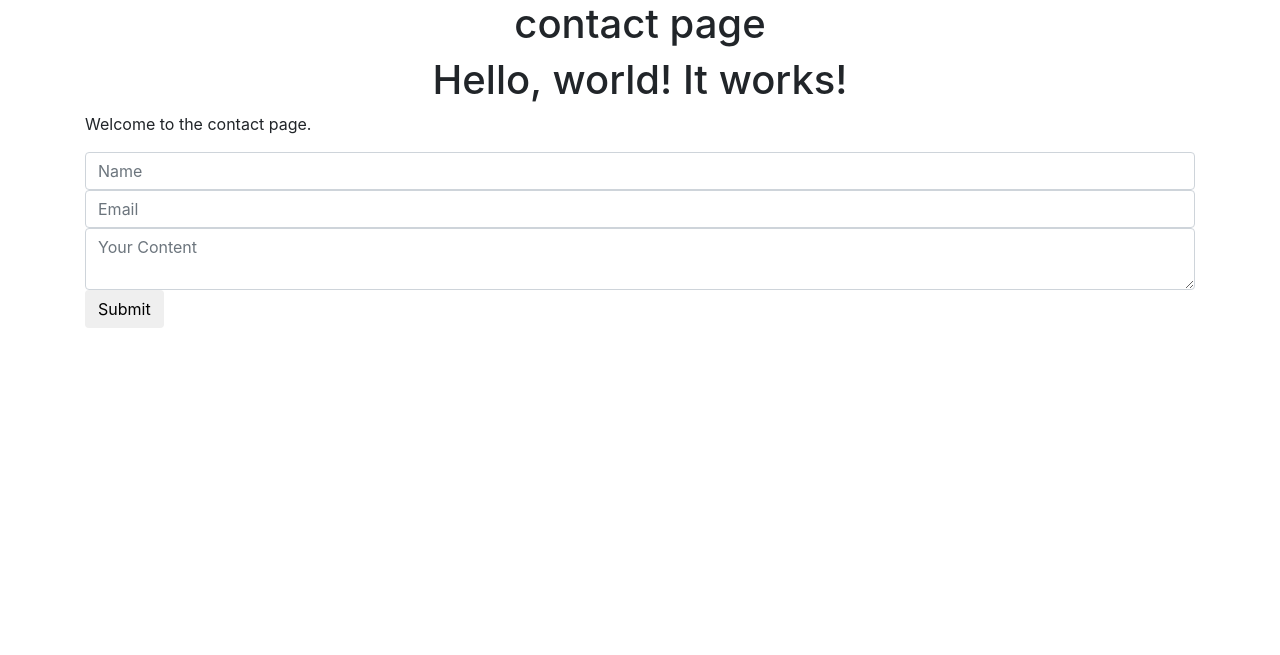
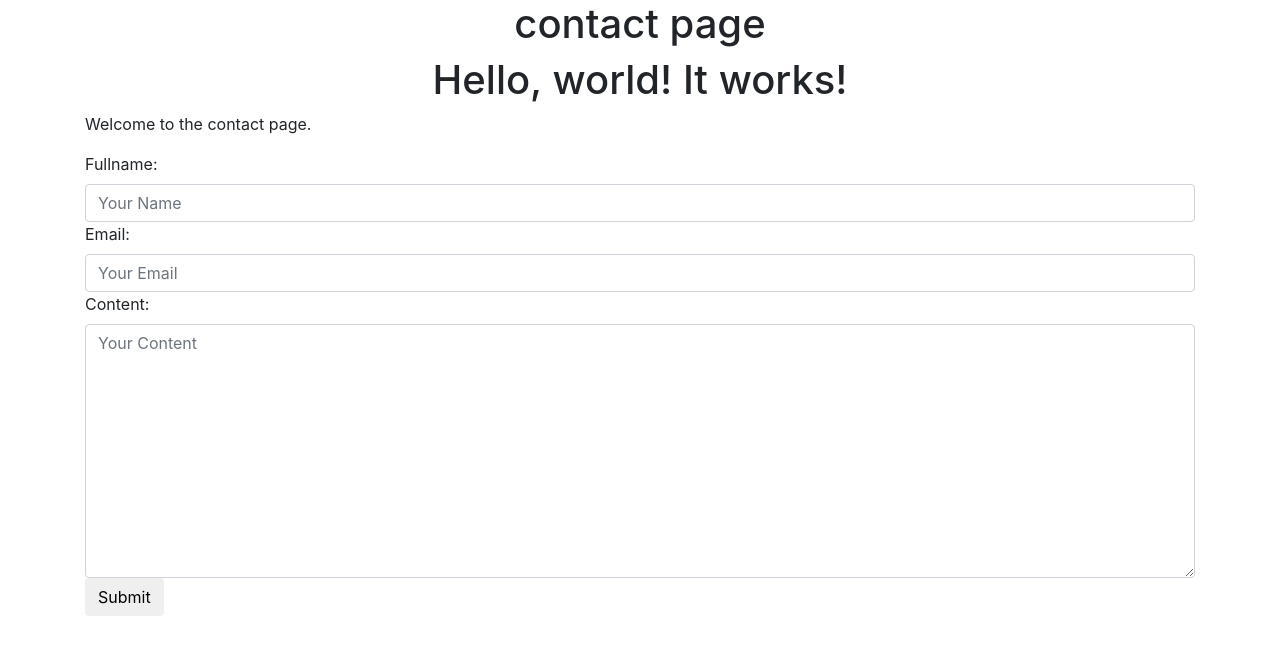
Before and after one commit to antonius24/eCommerce, a Django app: page /contact/ in a window 1280 px wide. Shown: the top 655 px of the page. Run offline with Django 3.2, Linux system fonts and the light colour scheme; some libraries are stand-ins or nearby versions.

Commit message:
Using Django form instead of hard coded html form. Add customized email data clean logic

```diff
--- /dev/null
+++ b/Development/eCommerce/src/ecommerce/forms.py
@@ -0,0 +1,25 @@
+from django import forms
+
+class ContactForm(forms.Form):
+	fullname = forms.CharField(
+		widget=forms.TextInput(
+			attrs={
+			"class": "form-control",
+			"placeholder": "Your Name"}))
+	email = forms.EmailField(
+		widget=forms.EmailInput(
+			attrs={
+			"class": "form-control",
+			"placeholder": "Your Email"}))
+	content = forms.CharField(
+		widget=forms.Textarea(
+			attrs={
+			"class": "form-control",
+			"placeholder": "Your Content"}))
+
+	# Self email clean method
+	def clean_email(self):
+		email = self.cleaned_data.get("email")
+		if not "gmail.com" in email:
+			raise forms.ValidationError("Email has to be gmail.com")
+		return email
--- a/Development/eCommerce/src/ecommerce/views.py
+++ b/Development/eCommerce/src/ecommerce/views.py
@@ -1,6 +1,6 @@
 from django.http import HttpResponse
 from django.shortcuts import render
-
+from .forms import ContactForm
 def home_page_old(request):
 	html_ = """
 	<!doctype html>
@@ -44,12 +44,16 @@ def about_page(request):
 	return render(request, "home_page.html", context)
 
 def contact_page(request):
+	contact_form = ContactForm(request.POST or None)
 	context = {
 		"title":"contact page",
-		"content":" Welcome to the contact page."
+		"content":" Welcome to the contact page.",
+		"form": contact_form
 	}
-	if request.method == "POST":
-		print(request.POST.get('fullname'))
-		print(request.POST.get('email'))
-		print(request.POST.get('content'))
+	if contact_form.is_valid():
+		print(contact_form.cleaned_data)
+	# if request.method == "POST":
+	# 	print(request.POST.get('fullname'))
+	# 	print(request.POST.get('email'))
+	# 	print(request.POST.get('content'))
 	return render(request, "contact/view.html", context)
--- a/Development/eCommerce/src/templates/contact/view.html
+++ b/Development/eCommerce/src/templates/contact/view.html
@@ -20,11 +20,15 @@
     	<div class='col'>
     		<p>{{ content }} </p>
         <form method='POST'> {% csrf_token %}
+          {{ form }}
+          <button type='submit' class='btn btn-defualt'>Submit</button>
+        </form>
+<!--         <form method='POST'> {% csrf_token %}
           <input type='email' class='form-control' placeholder="Name" name='fullname'>
           <input type='text' class='form-control' placeholder="Email" name='email'>
           <textarea name='content' class='form-control' placeholder="Your Content"></textarea>
           <button type='submit' class='btn btn-defualt'>Submit</button>
-        </form>
+        </form> -->
     	</div>
     </div>
 	</div>
```
